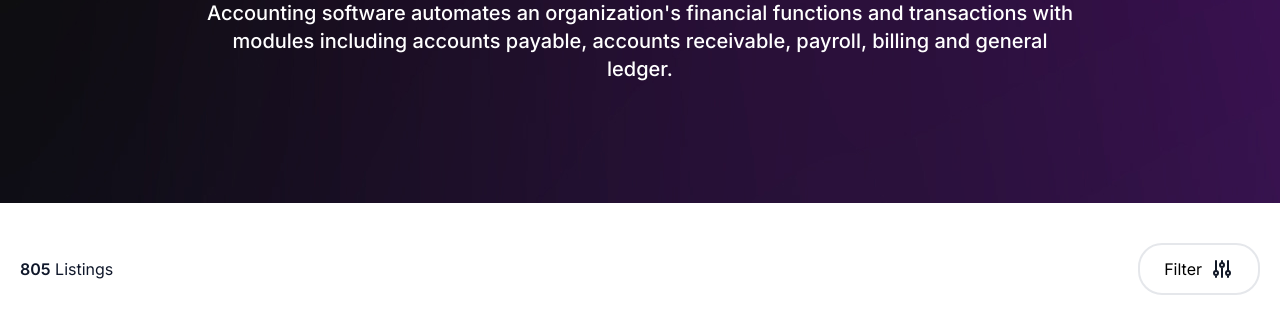
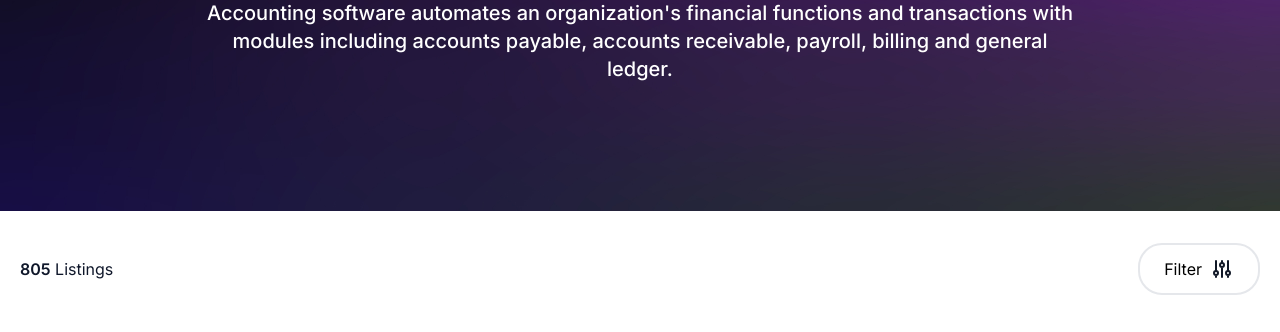
Before and after one commit to newlook2024/softlog, a website: page public/index.html in a window 1280 px wide. Shown: the part 257-589 px from the top of the page. Drawn offline with Linux system fonts and the light colour scheme.

Commit message:
absalut orqa fon

```diff
--- a/public/index.html
+++ b/public/index.html
@@ -93,13 +93,14 @@
             </div>
         </div>
     </header>
-    <section class="py-20 md:py-30 bg-[url('/public/img/bgfon.jpg')]">
+    <section class="py-20 md:py-30 relative">
         <div class="max-w-912 mx-auto px-5">
             <h1 class="text-white text-5xl font-bold text-center mb-5">Category title</h1>
             <p class="text-xl text-center max-w-912 font-medium leading-7 text-white">Accounting software automates an
                 organization's financial functions and transactions with modules including accounts payable, accounts
                 receivable, payroll, billing and general ledger.</p>
         </div>
+        <img src="./img/bgfon.jpg" alt="orqa fon" class="absolute top-0 rasm z-0">
     </section>
     <section class="pt-8 md:pt-10 md:pb-15 pb-8">
         <div class="lg:max-w-1376 justify-between mx-auto px-5">
--- a/src/styles.css
+++ b/src/styles.css
@@ -19,3 +19,17 @@ html{
   /* padding: 15px; */
   border-radius: 24px;
 }
+
+.rasm{
+  width: 100%;
+  max-height: 400px;
+  display: flex;
+  overflow: hidden;
+  z-index: -1;
+}
+
+@media(max-width: 768px){
+  .rasm{
+    max-height: 300px;
+  }
+}
```
Also changed, not shown: public/css/styles.css.
